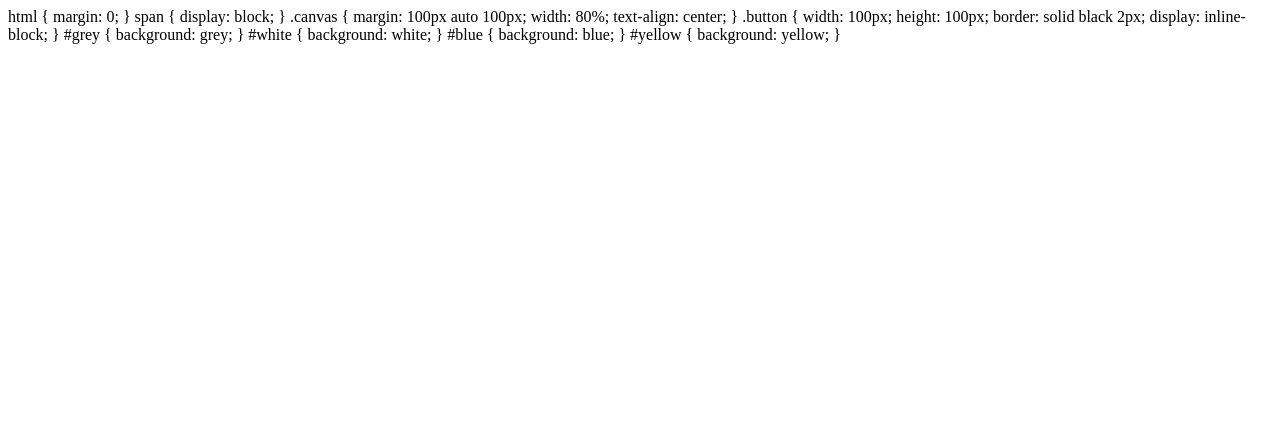
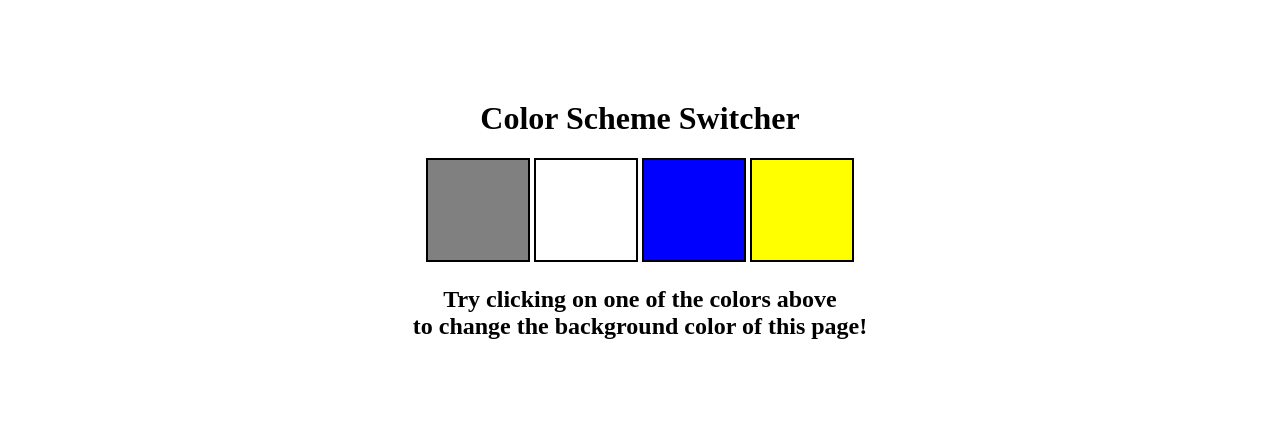
Before and after one commit to Abejrijwi/JS-HINDI, a plain HTML site: page 07_projects/ColorSwitcher/index.html in a window 1280 px wide. Drawn offline with Linux system fonts and the light colour scheme.

Commit message:
ColorSwitcher Project

```diff
--- a/07_projects/ColorSwitcher/index.html
+++ b/07_projects/ColorSwitcher/index.html
@@ -1,33 +1,24 @@
-html {
-    margin: 0;
-  }
-
-  span {
-    display: block;
-  }
-  .canvas {
-    margin: 100px auto 100px;
-    width: 80%;
-    text-align: center;
-  }
-
-  .button {
-    width: 100px;
-    height: 100px;
-    border: solid black 2px;
-    display: inline-block;
-  }
-
-  #grey {
-    background: grey;
-  }
-
-  #white {
-    background: white;
-  }
-  #blue {
-    background: blue;
-  }
-  #yellow {
-    background: yellow;
-  }
+<!DOCTYPE html>
+<html lang="en">
+  <head>
+    <meta charset="UTF-8" />
+    <meta name="viewport" content="width=device-width, initial-scale=1.0" />
+    <meta http-equiv="X-UA-Compatible" content="ie=edge" />
+    <link rel="stylesheet" href="style.css" />
+    <title>JavaScript Background Color Switcher</title>
+  </head>
+  <body>
+    <div class="canvas">
+      <h1>Color Scheme Switcher</h1>
+      <span class="button" id="grey"></span>
+      <span class="button" id="white"></span>
+      <span class="button" id="blue"></span>
+      <span class="button" id="yellow"></span>
+      <h2>
+        Try clicking on one of the colors above
+        <span>to change the background color of this page!</span>
+      </h2>
+    </div>
+  </body>
+  <script src="colorswitcherproject.js"></script>
+</html>
--- a/07_projects/ColorSwitcher/style.css
+++ b/07_projects/ColorSwitcher/style.css
@@ -0,0 +1,33 @@
+html {
+    margin: 0;
+  }
+
+  span {
+    display: block;
+  }
+  .canvas {
+    margin: 100px auto 100px;
+    width: 80%;
+    text-align: center;
+  }
+
+  .button {
+    width: 100px;
+    height: 100px;
+    border: solid black 2px;
+    display: inline-block;
+  }
+
+  #grey {
+    background: grey;
+  }
+
+  #white {
+    background: white;
+  }
+  #blue {
+    background: blue;
+  }
+  #yellow {
+    background: yellow;
+  }
```
